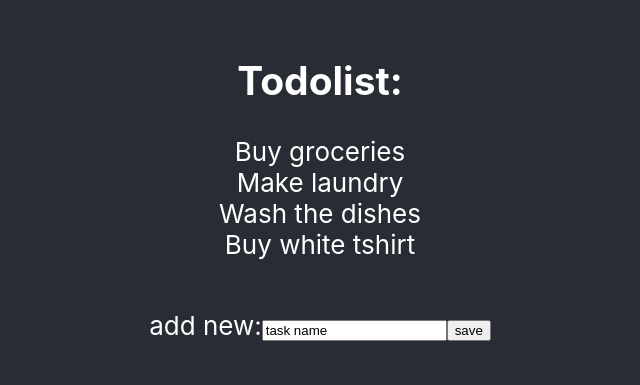
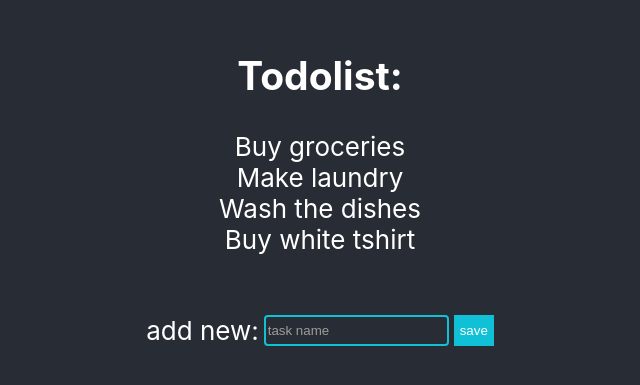
Before and after one commit to szymon-nawrocki/todo-app-frontend, a React (Create React App) app: page / in a window 1280 px wide. Shown: the part 217-602 px from the top of the page, without its empty margins (320-960 px from the left). Built offline with nearby package versions, Linux system fonts and the light colour scheme.

Commit message:
Add initial input

```diff
--- a/src/App.css
+++ b/src/App.css
@@ -21,5 +21,27 @@
 }
 
 #todolist-form {
-  margin-top: 50px;
+  margin-top: 60px;
+  display: flex;
+  flex-direction: row;
+  justify-content: center;
 }
+
+#todolist-form input {
+  background: none;
+  border: 2px solid #0fc0d7;
+  border-radius: 4px;
+  color: white;
+  margin-left: 5px;
+}
+
+#todolist-form .initial-input {
+  color: #9d9d9d;
+}
+
+#todolist-form button {
+  background-color: #0fc0d7;
+  color: white;
+  border: none;
+  margin-left: 5px;
+}
--- a/src/components/NewTodoForm.tsx
+++ b/src/components/NewTodoForm.tsx
@@ -6,6 +6,7 @@ interface Props {
 }
 const NewTodoForm = (props: Props) => {
     const initialInput = 'task name';
+    const initialInputClass = 'initial-input';
     const [input, setInput] = useState(initialInput);
 
     const addTodo = (event: React.FormEvent<HTMLFormElement>) => {
@@ -27,15 +28,20 @@ const NewTodoForm = (props: Props) => {
             const lastChar = input.substr(initialInput.length-1);
 
             event.currentTarget.value = lastChar;
+            removeInitialInputClass();
         }
 
         setInput(event.currentTarget.value);
     };
 
+    const removeInitialInputClass = () => {
+        document.getElementsByClassName(initialInputClass)[0].classList.remove(initialInputClass);
+    };
+
     return (
         <form id='todolist-form' onSubmit={addTodo}>
             add new:
-            <input onChange={handleChange} value={input} />
+            <input className={initialInputClass} onChange={handleChange} value={input} />
             <button type='submit'>save</button>
         </form>
     );
```
